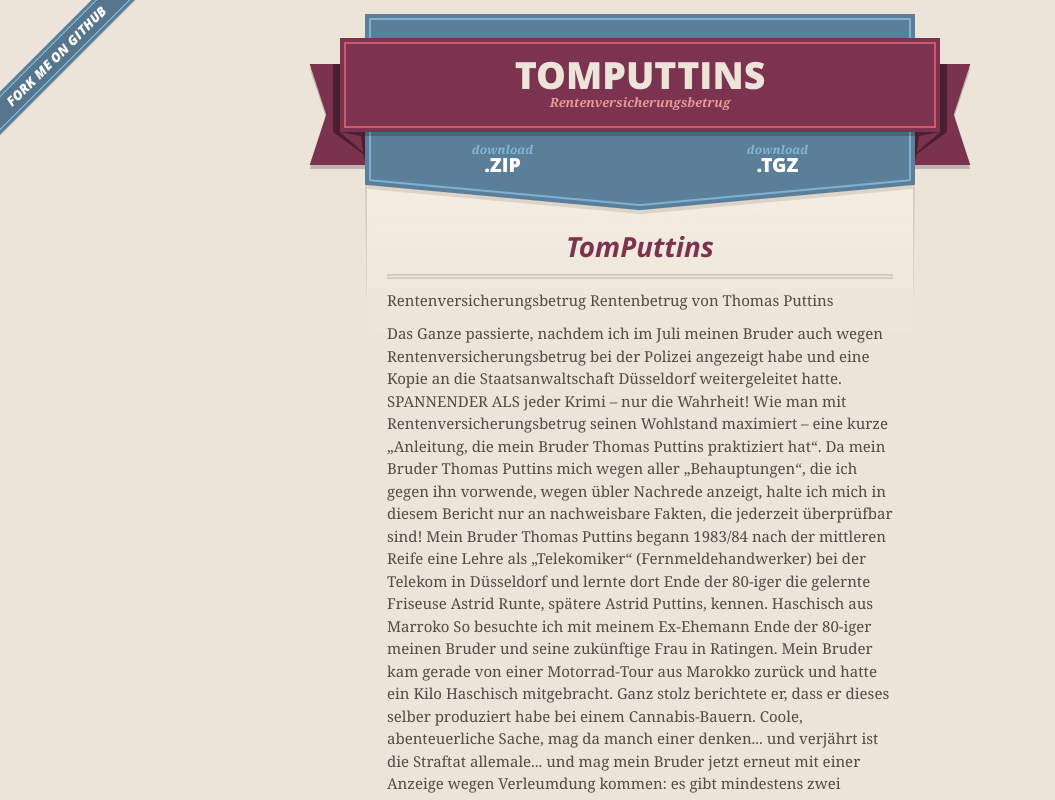
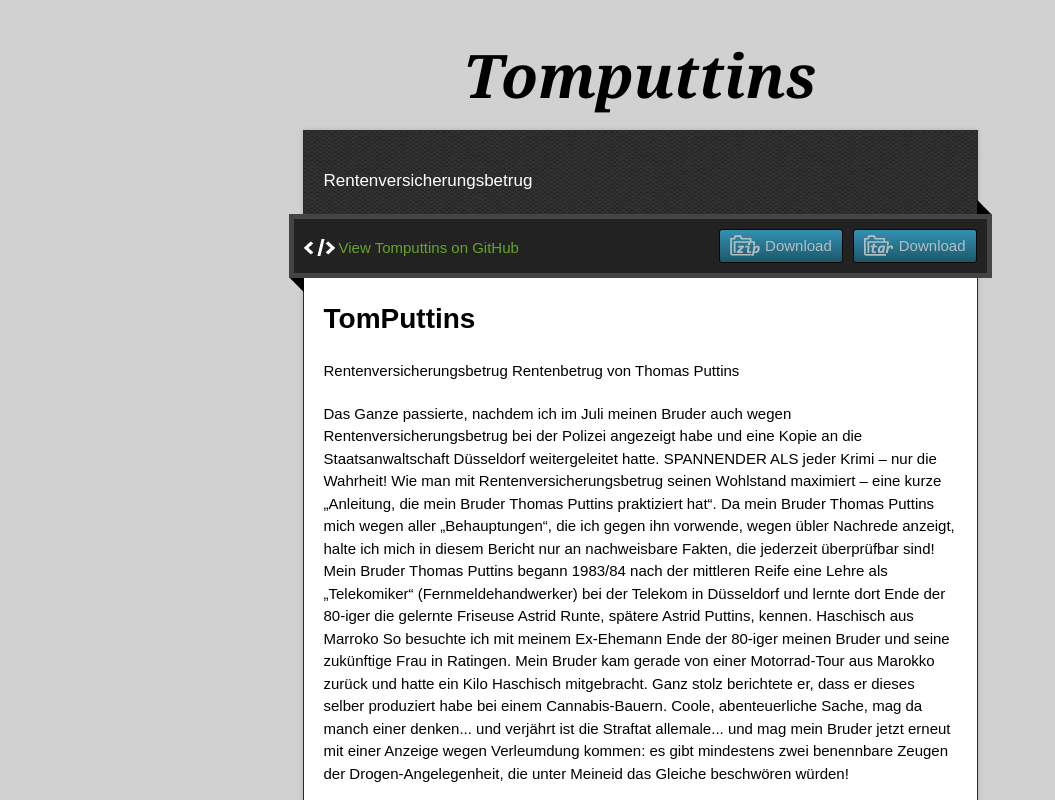
Before and after one commit to frankfutt/TomPuttins, a plain HTML site: page index.html in a window 1280 px wide. Shown: the top 800 px of the page, without its empty margins (0-1055 px from the left). Drawn offline with nearby package versions, Linux system fonts and the light colour scheme.

Commit message:
Create gh-pages branch via GitHub

```diff
--- a/index.html
+++ b/index.html
@@ -1,51 +1,41 @@
-<!DOCTYPE html>
+<!doctype html>
+<!-- The Time Machine GitHub pages theme was designed and developed by Jon Rohan, on Feb 7, 2012. -->
+<!-- Follow him for fun. http://twitter.com/jonrohan. Tail his code on https://github.com/jonrohan -->
 <html>
 <head>
-    <meta charset='utf-8'>
-    <meta http-equiv="X-UA-Compatible" content="chrome=1">
-    <meta name="viewport" content="width=640">
+  <meta charset="utf-8">
+  <meta http-equiv="X-UA-Compatible" content="IE=edge,chrome=1">
 
-    <link rel="stylesheet" href="stylesheets/core.css" media="screen">
-    <link rel="stylesheet" href="stylesheets/mobile.css" media="handheld, only screen and (max-device-width:640px)">
-    <link rel="stylesheet" href="stylesheets/github-light.css">
+  <link rel="stylesheet" href="stylesheets/stylesheet.css" media="screen">
+  <link rel="stylesheet" href="stylesheets/github-dark.css">
+  <script type="text/javascript" src="https://ajax.googleapis.com/ajax/libs/jquery/1.7.1/jquery.min.js"></script>
+  <script type="text/javascript" src="javascripts/script.js"></script>
 
-    <script type="text/javascript" src="javascripts/modernizr.js"></script>
-    <script type="text/javascript" src="https://ajax.googleapis.com/ajax/libs/jquery/1.7.1/jquery.min.js"></script>
-    <script type="text/javascript" src="javascripts/headsmart.min.js"></script>
-    <script type="text/javascript">
-      $(document).ready(function () {
-        $('#main_content').headsmart()
-      })
-    </script>
-    <title>Tomputtins by frankfutt</title>
+  <title>Tomputtins</title>
+  <meta name="description" content="Rentenversicherungsbetrug">
+
+  <meta name="viewport" content="width=device-width,initial-scale=1">
+
 </head>
 
 <body>
-    <a id="forkme_banner" href="https://github.com/frankfutt/TomPuttins">View on GitHub</a>
-    <div class="shell">
 
+  <div class="wrapper">
     <header>
-        <span class="ribbon-outer">
-          <span class="ribbon-inner">
-            <h1>Tomputtins</h1>
-            <h2>Rentenversicherungsbetrug</h2>
-          </span>
-          <span class="left-tail"></span>
-          <span class="right-tail"></span>
-        </span>
+      <h1 class="title">Tomputtins</h1>
     </header>
-
-      <section id="downloads">
-        <span class="inner">
-          <a href="https://github.com/frankfutt/TomPuttins/zipball/master" class="zip"><em>download</em> .ZIP</a><a href="https://github.com/frankfutt/TomPuttins/tarball/master" class="tgz"><em>download</em> .TGZ</a>
-        </span>
-      </section>
-
-
-      <span class="banner-fix"></span>
-
-
-      <section id="main_content">
+    <div id="container">
+      <p class="tagline">Rentenversicherungsbetrug</p>
+      <div id="main" role="main">
+        <div class="download-bar">
+        <div class="inner">
+          <a href="https://github.com/frankfutt/TomPuttins/tarball/master" class="download-button tar"><span>Download</span></a>
+          <a href="https://github.com/frankfutt/TomPuttins/zipball/master" class="download-button zip"><span>Download</span></a>
+          <a href="https://github.com/frankfutt/TomPuttins" class="code">View Tomputtins on GitHub</a>
+        </div>
+        <span class="blc"></span><span class="trc"></span>
+        </div>
+        <article class="markdown-body">
           <h1>
 <a id="tomputtins" class="anchor" href="#tomputtins" aria-hidden="true"><span class="octicon octicon-link"></span></a>TomPuttins</h1>
 
@@ -92,20 +82,24 @@ Ich bin nun mal nicht unkritisch in meinen Artikeln und wo ich Unrecht registrie
 Und dass ich in meinen Artikeln gerne „gewagte Wortkonstruktionen und Neologismen“ sowie einen etwas gewöhnungsbedürftigen Stil verwende, lässt noch lange nicht auf „mental GAGA“ verweisen, sondern gehört einfach zu meinem Schreibstil, der überraschen, überragen und aufregen soll... Ich gehe dabei strikt im Sinne der aristotelischen „ars bene dicendi“ vor! Und schließlich verkaufe ich einen großen Teil meiner Schriften, die aber nicht gekauft werden, wenn sie wie von einem Pennäler verfasst klingen... Dass ich auch „normal“ schreiben kann, beweise ich mit diesem Artikel!
 Status API Training Shop Blog About Pricing
 © 2015 GitHub, Inc. Terms Privacy Security Contact Help</p>
-      </section>
+        </article>
+      </div>
+    </div>
+    <footer>
+      <div class="owner">
+      <p><a href="https://github.com/frankfutt" class="avatar"><img src="https://avatars2.githubusercontent.com/u/2926830?v=3&amp;s=60" width="48" height="48"></a> <a href="https://github.com/frankfutt">frankfutt</a> maintains <a href="https://github.com/frankfutt/TomPuttins">Tomputtins</a></p>
 
-      <footer>
-        <span class="ribbon-outer">
-          <span class="ribbon-inner">
-            <p>this project by <a href="https://github.com/frankfutt">frankfutt</a> can be found on <a href="https://github.com/frankfutt/TomPuttins">GitHub</a></p>
-          </span>
-          <span class="left-tail"></span>
-          <span class="right-tail"></span>
-        </span>
-        <p>Generated with <a href="https://pages.github.com">GitHub Pages</a> using Merlot</p>
-        <span class="octocat"></span>
+
+      </div>
+      <div class="creds">
+        <small>This page generated using <a href="https://pages.github.com/">GitHub Pages</a><br>theme by <a href="https://twitter.com/jonrohan/">Jon Rohan</a></small>
+      </div>
     </footer>
-
+  </div>
+  <div class="current-section">
+    <a href="#top">Scroll to top</a>
+    <a href="https://github.com/frankfutt/TomPuttins/tarball/master" class="tar">tar</a><a href="https://github.com/frankfutt/TomPuttins/zipball/master" class="zip">zip</a><a href="" class="code">source code</a>
+    <p class="name"></p>
   </div>
 
 
```
Lines whose indentation alone changed are shown as unchanged.
